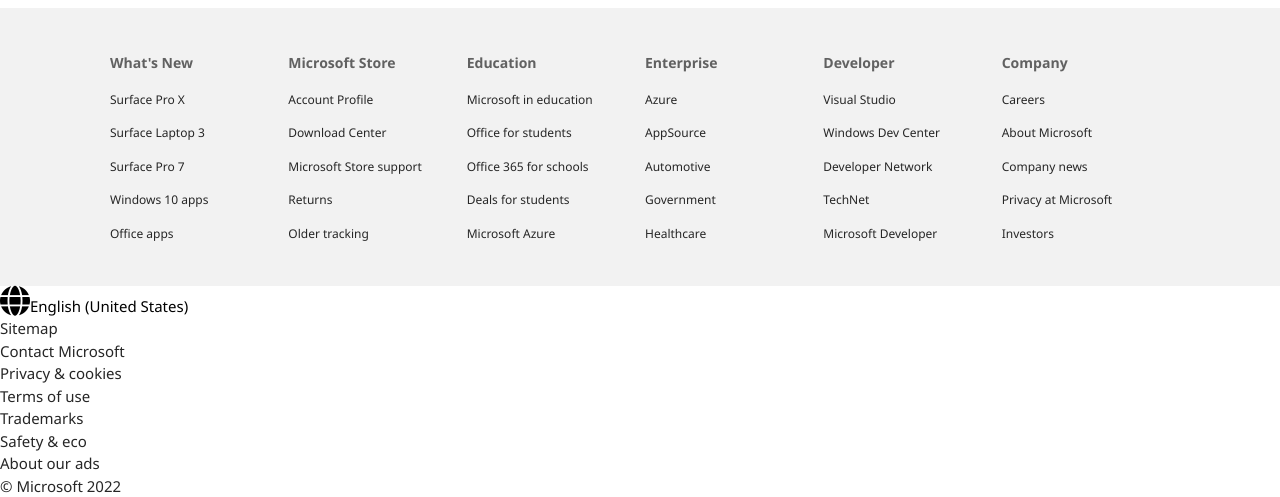
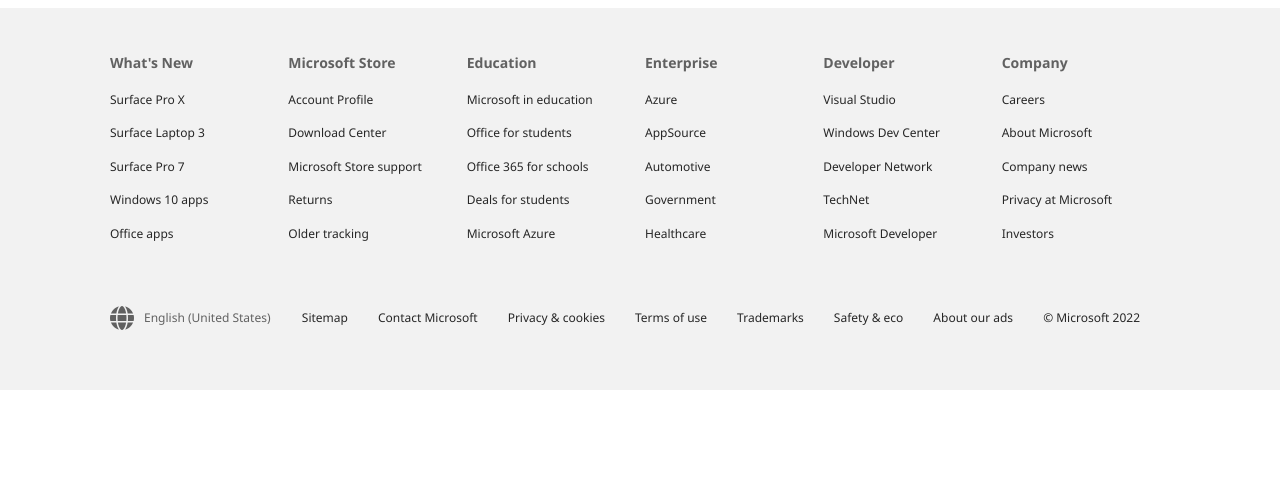
Before and after one commit to S-Hussein-SH/Microsoft-Homepage-Clone--CSS-Grid---Flex-, a plain HTML site: page index.html in a window 1280 px wide. Shown: the part 1998-2495 px from the top of the page. After the commit the page ends 2388 px from the top, so only its background shows below. Drawn offline with Linux system fonts and the light colour scheme.

Commit message:
Style for FOOTER

```diff
--- a/styles/styles.css
+++ b/styles/styles.css
@@ -201,3 +201,40 @@ ul {
 .links li {
   line-height: 2.8;
 }
+
+/* FOOTER */
+.footer {
+  background: #f2f2f2;
+  color: #616161;
+  font-size: 12px;
+  padding: 20px 0;
+}
+
+.footer-inner {
+  max-width: 1100px;
+  margin: 0 auto;
+  padding: 0 20px 0 20px;
+  display: flex;
+  align-items: center;
+  justify-content: space-between;
+}
+
+.footer div {
+  margin-bottom: 20px;
+  display: flex;
+  align-items: center;
+}
+
+.footer div i {
+  margin-right: 10px;
+}
+
+.footer ul {
+  display: flex;
+  flex-wrap: wrap;
+}
+
+.footer li {
+  margin-right: 30px;
+  margin-bottom: 20px;
+}
```
